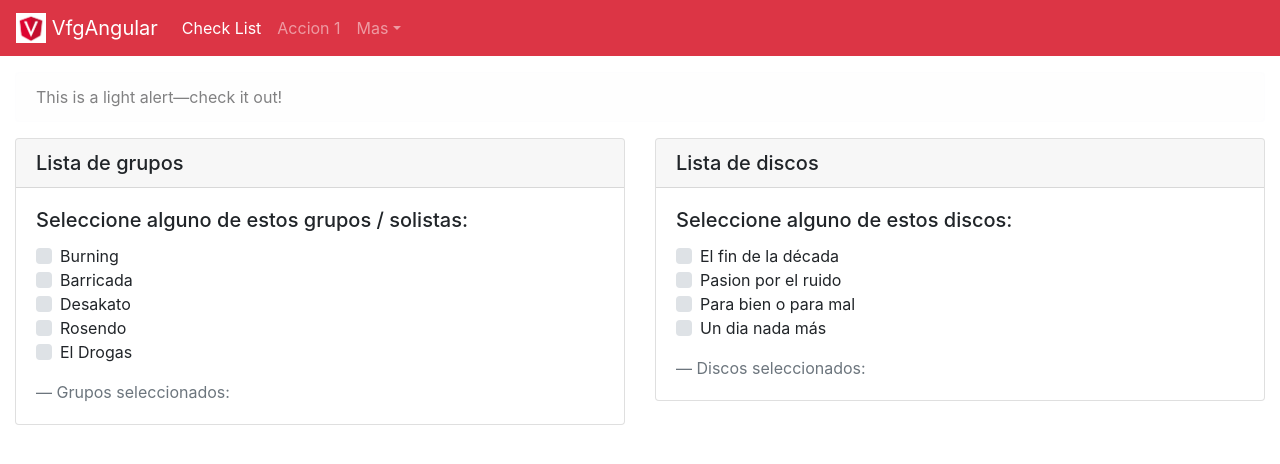
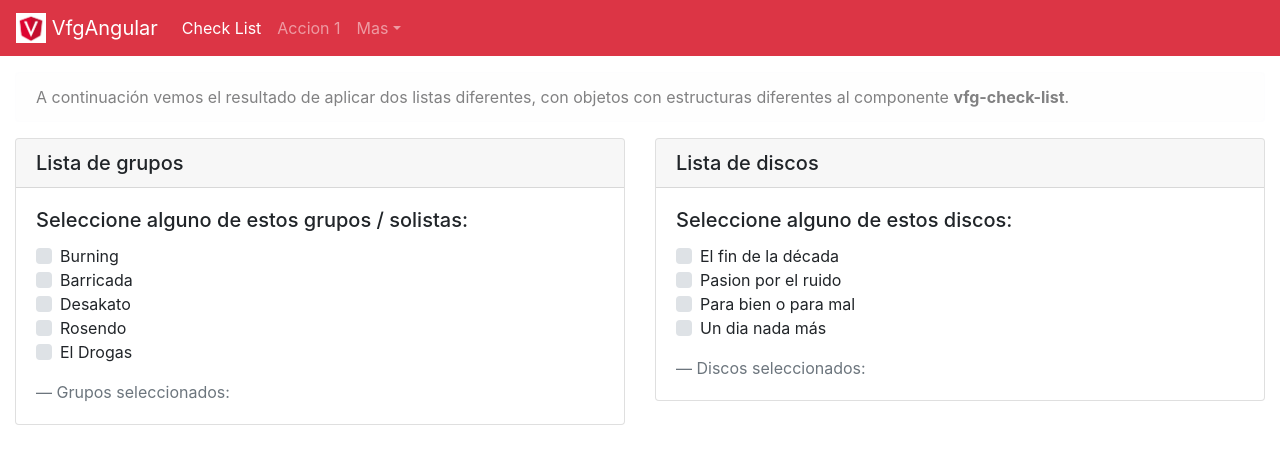
Before and after one commit to vifergonza/vfg-angular, an Angular app: page /checklist in a window 1280 px wide. Shown: the top 464 px of the page. Built offline with nearby package versions, Linux system fonts and the light colour scheme.

Commit message:
Modificada la descripcion del componente

```diff
--- a/src/app/develop/checklistexample/check-list-example.component.html
+++ b/src/app/develop/checklistexample/check-list-example.component.html
@@ -1,6 +1,6 @@
 <div class="container-fluid mt-3">
 <div class="alert alert-light" role="alert">
-  This is a light alert—check it out!
+  A continuación vemos el resultado de aplicar dos listas diferentes, con objetos con estructuras diferentes al componente <strong>vfg-check-list</strong>.
 </div>
   <div class="row">
 
```
Also changed, not shown: 1 other file (tests, documents, lock files or other folders).
